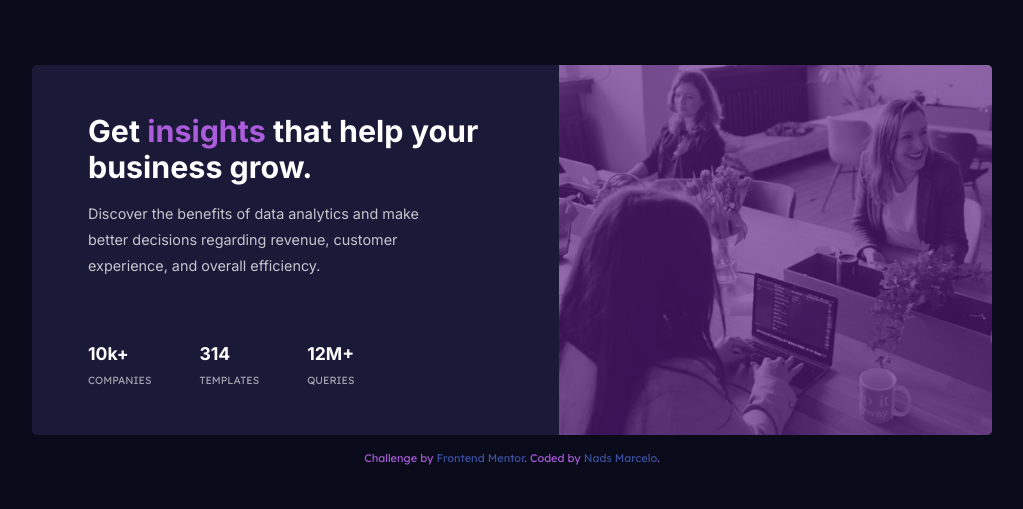
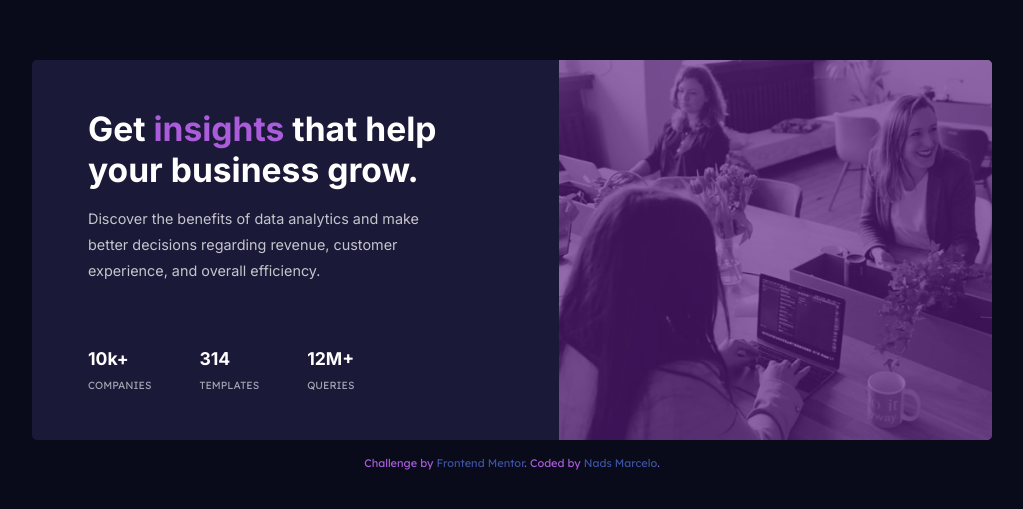
Before and after one commit to NADS-PROGRAMMER/NADS-PROGRAMMER-stat-preview-design, a plain HTML site: page index.html in a window 1280 px wide. Shown: the part 135-644 px from the top of the page, without its empty margins (128-1151 px from the left). Drawn offline with Linux system fonts and the light colour scheme.

Commit message:
change the font size of main header

```diff
--- a/SCSS/index.scss
+++ b/SCSS/index.scss
@@ -178,7 +178,7 @@ body {
       gap: 4rem;
       .stat-title {
         h1 {
-          font-size: 1.9rem;
+          font-size: 2.1rem;
         }
         h1,
         p {
```
Also changed, not shown: CSS/index.css.
